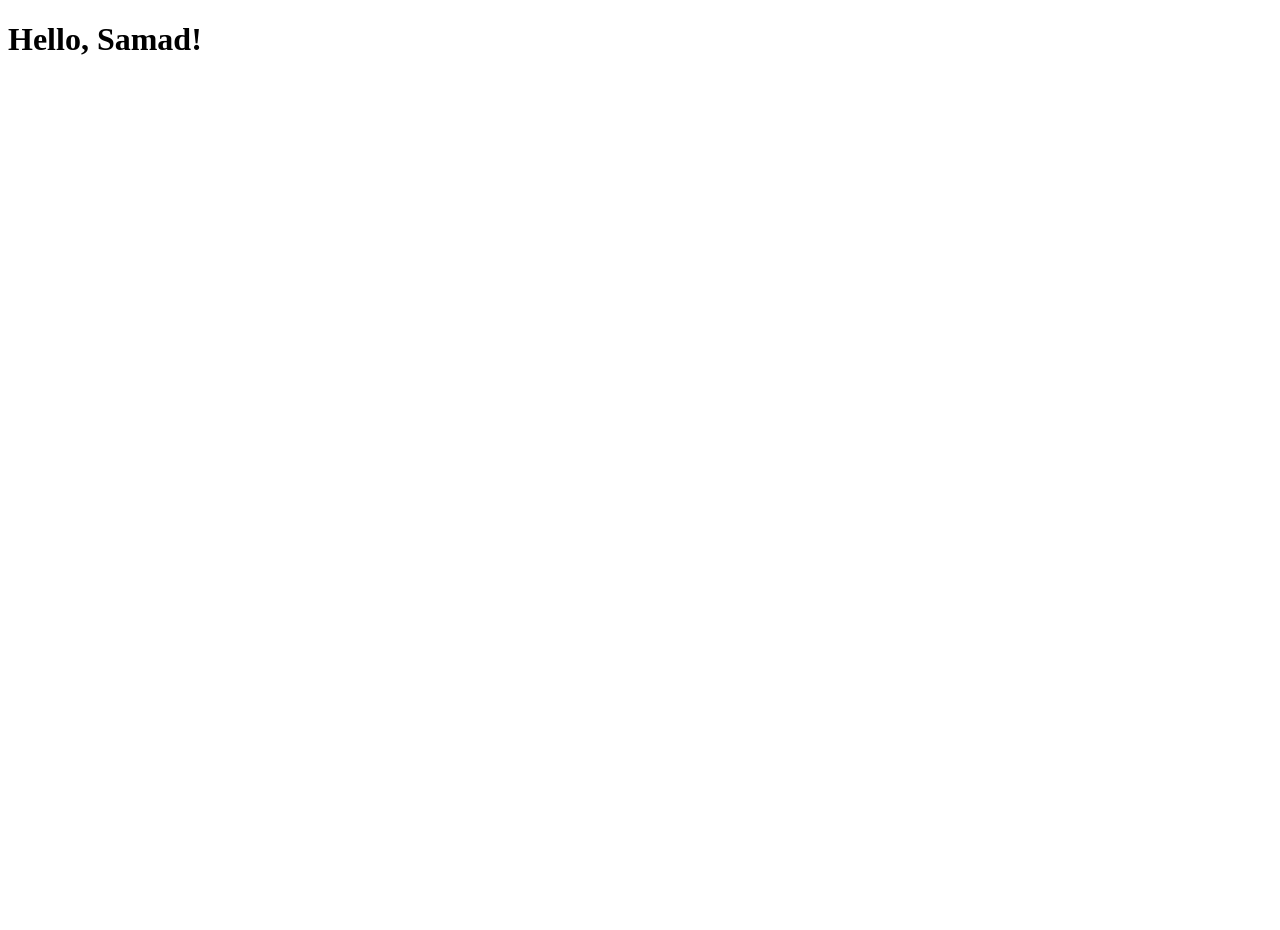
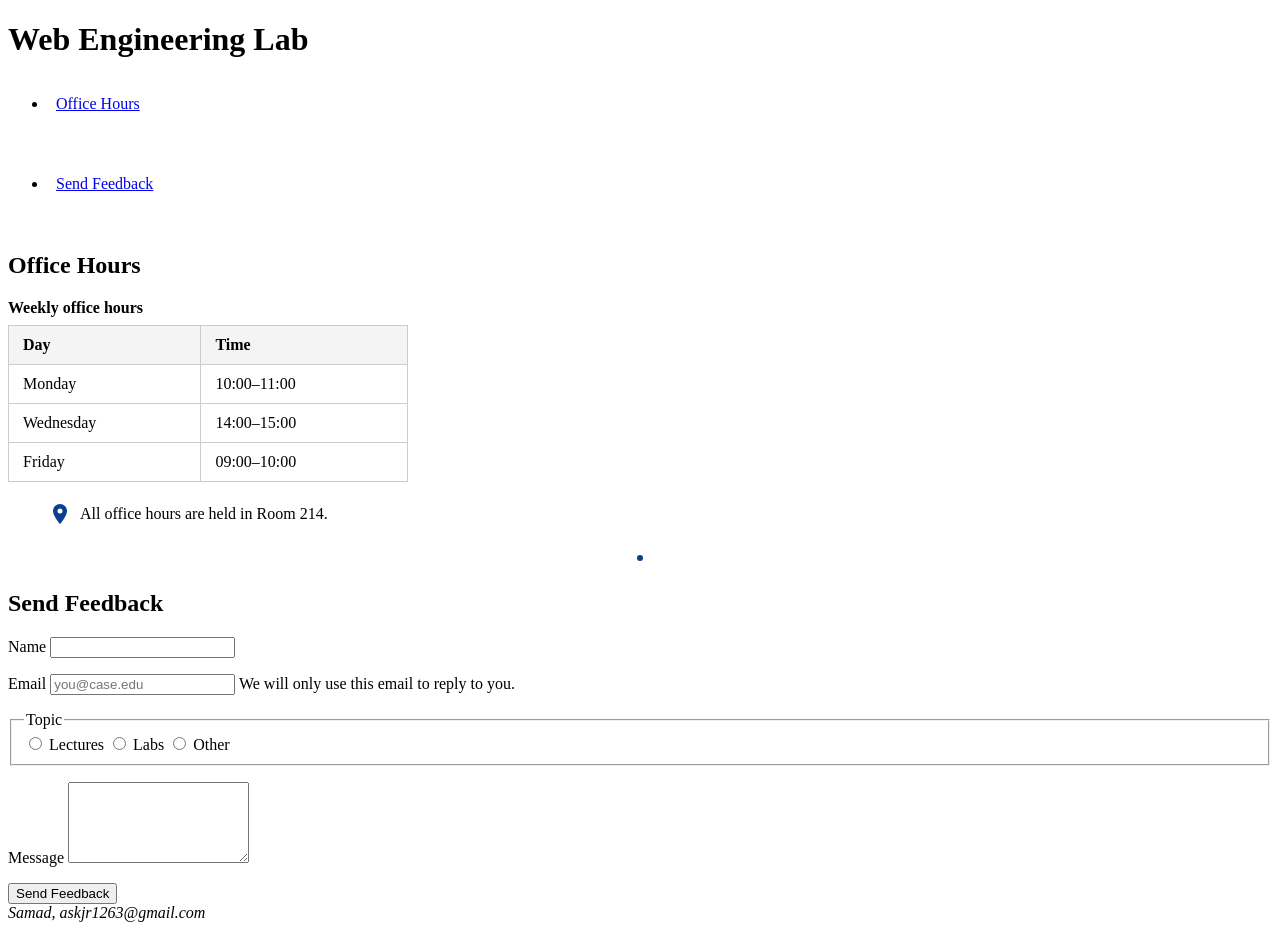
Before and after one commit to samadkhan1263/web-engineering-lab, a website: page public/index.html in a window 1280 px wide. Before the commit the page ends 800 px from the top, so only its background shows below. Drawn offline with Linux system fonts and the light colour scheme.

Commit message:
Completed Lab 02 Semantic HTML and Accessibility

```diff
--- a/public/index.html
+++ b/public/index.html
@@ -1,12 +1,114 @@
 <!doctype html>
 <html lang="en">
-  <head>
-    <meta charset="UTF-8" />
-    <meta name="viewport" content="width=device-width, initial-scale=1.0" />
-    <title>Document</title>
-  </head>
-  <body>
-    <h1 id="heading"></h1>
-  </body>
-  <script src="script.js"></script>
+
+<head>
+  <meta charset="UTF-8" />
+  <meta name="viewport" content="width=device-width, initial-scale=1" />
+  <title>Samad - Lab 02 - 2430-0177</title>
+  <link rel="stylesheet" href="styles.css" />
+</head>
+
+<body>
+  <a href="#main-content" class="skip-link">Skip to main content</a>
+
+  <header>
+    <h1 id="greeting">Web Engineering Lab</h1>
+    <nav>
+      <ul>
+        <li><a href="#schedule" aria-current="location">Office Hours</a></li>
+        <li><a href="#feedback">Send Feedback</a></li>
+      </ul>
+    </nav>
+  </header>
+
+  <main id="main-content">
+    <section id="schedule">
+      <h2>Office Hours</h2>
+
+      <table>
+        <caption>Weekly office hours</caption>
+        <thead>
+          <tr>
+            <th scope="col">Day</th>
+            <th scope="col">Time</th>
+          </tr>
+        </thead>
+        <tbody>
+          <tr>
+            <td>Monday</td>
+            <td>
+              <time datetime="10:00">10:00</time>–<time datetime="11:00">11:00</time>
+            </td>
+          </tr>
+          <tr>
+            <td>Wednesday</td>
+            <td>
+              <time datetime="14:00">14:00</time>–<time datetime="15:00">15:00</time>
+            </td>
+          </tr>
+          <tr>
+            <td>Friday</td>
+            <td>
+              <time datetime="09:00">09:00</time>–<time datetime="10:00">10:00</time>
+            </td>
+          </tr>
+        </tbody>
+      </table>
+
+      <figure>
+        <svg role="img" aria-labelledby="pin-title" width="24" height="24" viewBox="0 0 24 24">
+          <title id="pin-title">Location pin</title>
+          <path d="M12 2a7 7 0 0 0-7 7c0 5 7 13 7 13s7-8 7-13a7 7 0 0 0-7-7z" fill="#0b3d91" />
+          <circle cx="12" cy="9" r="2.5" fill="#ffffff" />
+        </svg>
+        <figcaption>All office hours are held in Room 214.</figcaption>
+      </figure>
+    </section>
+
+
+    <svg aria-hidden="true" width="24" height="24" viewBox="0 0 24 24">
+      <circle cx="12" cy="12" r="3" fill="#0b3d91" />
+    </svg>
+
+    <section id="feedback">
+      <h2>Send Feedback</h2>
+
+      <form action="#" method="post">
+        <p>
+          <label for="name">Name</label>
+          <input type="text" id="name" name="name" autocomplete="name" required />
+        </p>
+
+        <p>
+          <label for="email">Email</label>
+          <input type="email" id="email" name="email" autocomplete="email" placeholder="you@case.edu" required
+            aria-describedby="email-hint" />
+          <span id="email-hint">We will only use this email to reply to you.</span>
+        </p>
+
+        <fieldset>
+          <legend>Topic</legend>
+          <input type="radio" id="topic-lectures" name="topic" value="lectures" required />
+          <label for="topic-lectures">Lectures</label>
+          <input type="radio" id="topic-labs" name="topic" value="labs" />
+          <label for="topic-labs">Labs</label>
+          <input type="radio" id="topic-other" name="topic" value="other" />
+          <label for="topic-other">Other</label>
+        </fieldset>
+
+        <p>
+          <label for="message">Message</label>
+          <textarea id="message" name="message" rows="5" required></textarea>
+        </p>
+
+        <button type="submit">Send Feedback</button>
+      </form>
+    </section>
+  </main>
+
+  <footer>
+    <address>Samad, askjr1263@gmail.com</address>
+  </footer>
+</body>
+
 </html>
--- /dev/null
+++ b/public/styles.css
@@ -0,0 +1,78 @@
+
+a:focus-visible,
+button:focus-visible,
+input:focus-visible,
+textarea:focus-visible
+{
+  outline: 3px solid #0b5fff;
+  outline-offset: 1px;
+}
+
+.skip-link
+{
+  position: absolute;
+  left: -9999px;
+}
+
+.skip-link:focus
+{
+  left: 10px;
+  top: 10px;
+  padding: 8px;
+  background: #ffffff;
+}
+
+nav ul li a
+{
+  display: inline-block;
+  min-height: 48px;
+  min-width: 48px;
+  padding: 12px 8px;
+  line-height: 24px;
+}
+
+nav ul li + li
+{
+  margin-top: 8px;
+}
+
+table {
+    width: 100%;
+    max-width: 400px;
+    border-collapse: collapse;
+    margin-top: 10px;
+    margin-bottom: 20px;
+  }
+
+  table caption
+  {
+    font-weight: bold;
+    margin-bottom: 8px;
+    text-align: left;
+  }
+
+  th, td
+   {
+    border: 1px solid #ccc;
+    padding: 10px 14px;
+    text-align: left;
+  }
+
+  th
+  {
+    background-color: #f4f4f4;
+  }
+
+figure
+{
+  display: flex;
+  align-items: center;
+  gap: 8px;
+}
+
+
+main > svg
+{
+  display: block;
+  margin: 20px auto;
+}
```
Also changed, not shown: public/style.css (deleted).
